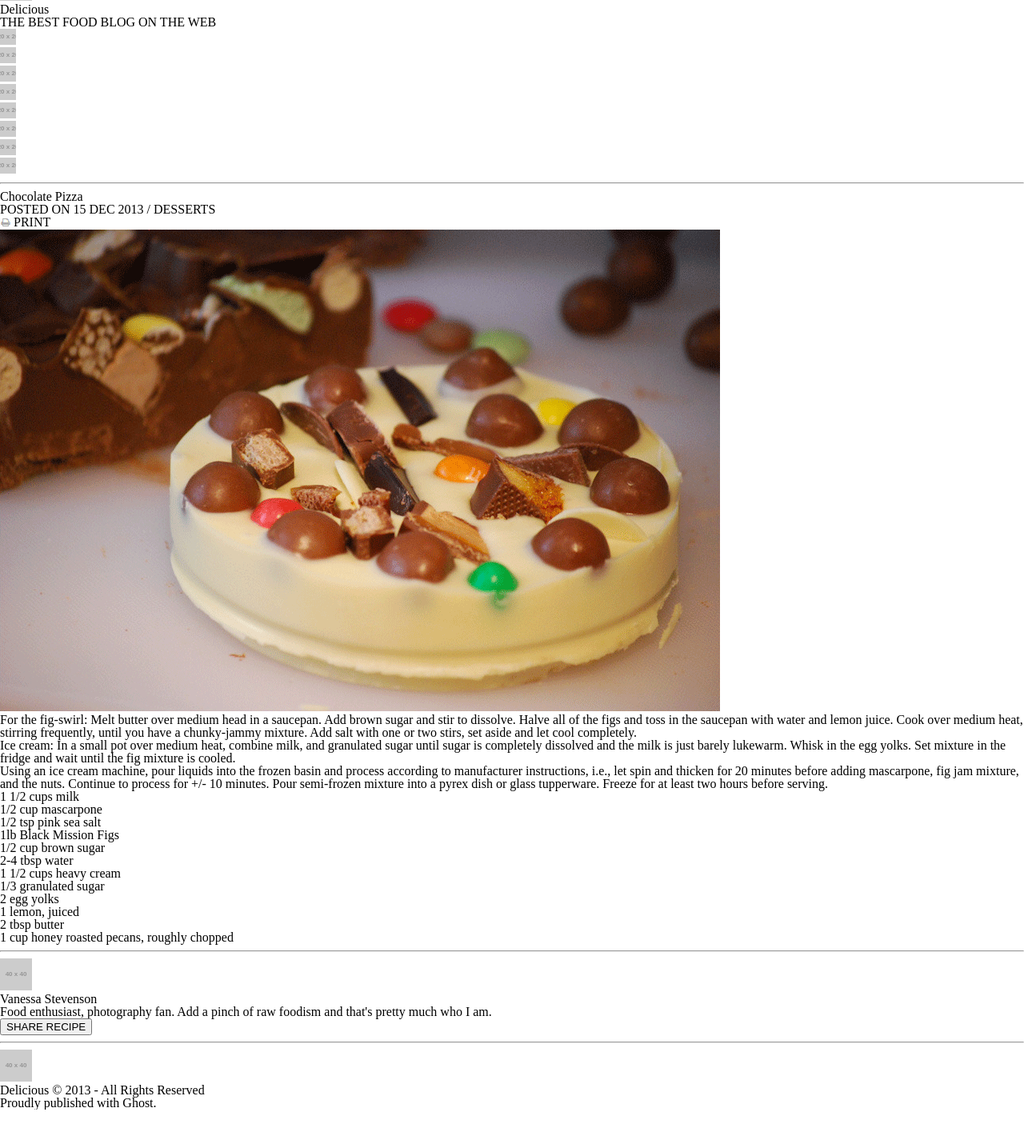
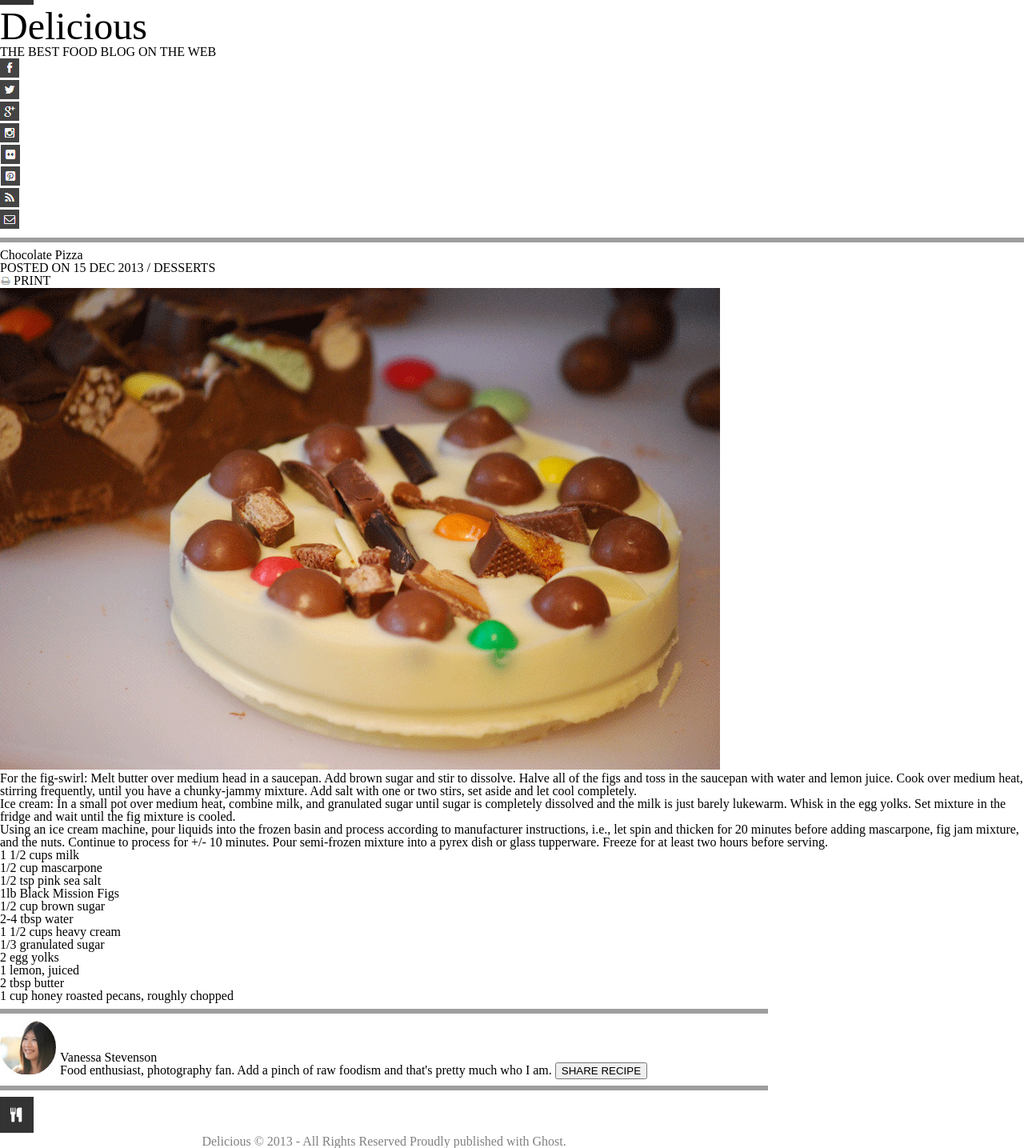
Before and after one commit to WGJBV/chocolate-pizza, a plain HTML site: page index.html in a window 1280 px wide. Shown: the part 39-1474 px from the top of the page at 80% size. Before the commit the page ends 1426 px from the top, so only its background shows below. Drawn offline with Linux system fonts and the light colour scheme; grey boxes are pictures that could not be loaded; placeholder pictures from the web are drawn by us; a web font is replaced by a local one.

Commit message:
Little styling

```diff
--- a/index.html
+++ b/index.html
@@ -1,23 +1,24 @@
 <!DOCTYPE html>
 <html>
   <head>
+    <link rel="stylesheet" href="https://fonts.google.com/?query=pacifico&selection.family=Pacifico">
     <link rel="stylesheet" href="style.css">
     <link rel="stylesheet" href="reset.css">
   </head>
   <body>
     <header>
-      <img src="http://placehold.it/40x40/000">
-      <h1>Delicious</h1>
+      <img src="images/logo.png">
+      <h2>Delicious</h2>
       <h5>THE BEST FOOD BLOG ON THE WEB</h5>
       <ul>
-        <li><a href="http://www.facebook.com"><img src="http://placehold.it/20x20/000"></a></li>
-        <li><a href="http://www.twitter.com"><img src="http://placehold.it/20x20/000"></a></li>
-        <li><a href="http://www.google.com"><img src="http://placehold.it/20x20/000"></a></li>
-        <li><a href="http://www.instagram.com"><img src="http://placehold.it/20x20/000"></a></li>
-        <li><a href="http://www.flicker.com"><img src="http://placehold.it/20x20/000"></a></li>
-        <li><a href="http://www.pinterest.com"><img src="http://placehold.it/20x20/000"></a></li>
-        <li><a href="https://en.wikipedia.org/wiki/Cretaceous"><img src="http://placehold.it/20x20/000"></a></li>
-        <li><a href="http://www.live.com"><img src="http://placehold.it/20x20/000"></a></li>
+        <li><a href="http://www.facebook.com"><img src="images/fb-icon.png"></a></li>
+        <li><a href="http://www.twitter.com"><img src="images/twit-icon.png"></a></li>
+        <li><a href="http://www.google.com"><img src="images/gp-icon.png"></a></li>
+        <li><a href="http://www.instagram.com"><img src="images/insta-icon.png"></a></li>
+        <li><a href="http://www.flicker.com"><img src="images/flic-icon.png"></a></li>
+        <li><a href="http://www.pinterest.com"><img src="images/pint-icon.png"></a></li>
+        <li><a href="https://en.wikipedia.org/wiki/Cretaceous"><img src="images/rss-icon.png"></a></li>
+        <li><a href="http://www.live.com"><img src="images/mail-icon.png"></a></li>
       </ul>
       <hr></hr>
     </header>
@@ -59,16 +60,20 @@
 </main>
 <footer>
   <hr></hr>
-  <img src="http://placehold.it/40x40/000">
-  <h3>Vanessa Stevenson</h3>
-  <p> Food enthusiast, photography fan. Add a pinch of raw foodism and that's pretty much who I am.</p>
-  <button>SHARE RECIPE</button>
+  <ul>
+    <li><img src="images/van-pic.png"></li>
+    <li><h3>Vanessa Stevenson</h3>
+      <p> Food enthusiast, photography fan. Add a pinch of raw foodism and that's pretty much who I am.</p></li>
+    <li><button>SHARE RECIPE</button></li>
+  </ul>
   <hr></hr>
-  <img src="http://placehold.it/40x40/000">
-  <ul>
-    <li><small>Delicious © 2013 - All Rights Reserved </small></li>
-    <li><small>Proudly published with Ghost.</small></li>
-  </ul>
+  <img src="images/logo.png">
+  <div id="copyright">
+    <ul>
+      <li><small>Delicious © 2013 - All Rights Reserved </small></li>
+      <li><small>Proudly published with Ghost.</small></li>
+    </ul>
+  </div>
 </footer>
 
   </body>
--- a/style.css
+++ b/style.css
@@ -0,0 +1,19 @@
+header h2 {
+  font-family: "Pacifico", serif;
+  font-size: 48px;
+}
+footer {
+  width :960px;
+}
+footer ul li {
+  display: inline-block;
+}
+#copyright {
+  color : gray;
+  text-align : center;
+}
+hr {
+  height: 6px;
+	background: url(http://ibrahimjabbari.com/english/images/hr-11.png) repeat-x 0 0;
+    border: 0;
+}
```
